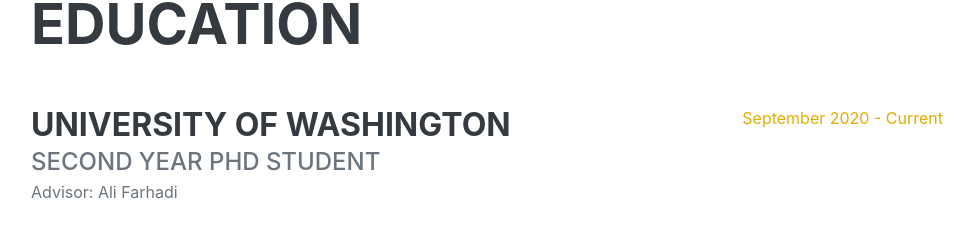
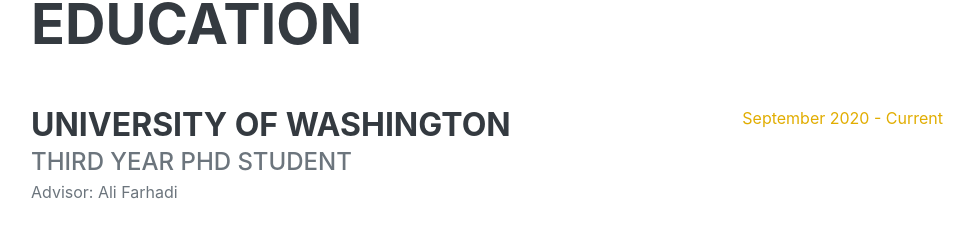
Before and after one commit to sarahpratt/sarahpratt.github.io, a website: page index.html in a window 1280 px wide. Shown: the part 2959-3193 px from the top of the page, without its empty margins (289-1263 px from the left). Drawn offline with nearby package versions, Linux system fonts and the light colour scheme; a web font is replaced by a local one.

```diff
--- a/index.html
+++ b/index.html
@@ -129,7 +129,7 @@
                     <div class="d-flex flex-column flex-md-row justify-content-between mb-5">
                         <div class="flex-grow-1">
                             <h3 class="mb-0">University of Washington</h3>
-                            <div class="subheading mb-0">Second year PhD student</div>
+                            <div class="subheading mb-0">Third year PhD student</div>
                             <div>Advisor: Ali Farhadi</div>
                         </div>
                         <div class="flex-shrink-0"><span class="text-primary">September 2020 - Current</span></div>
```
